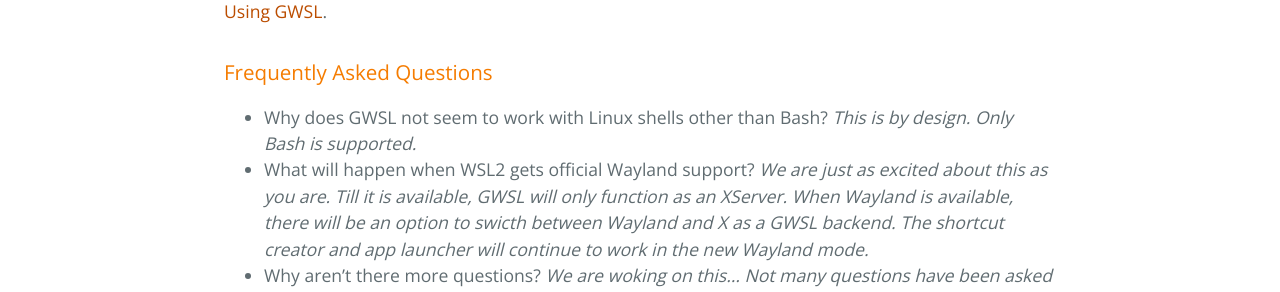
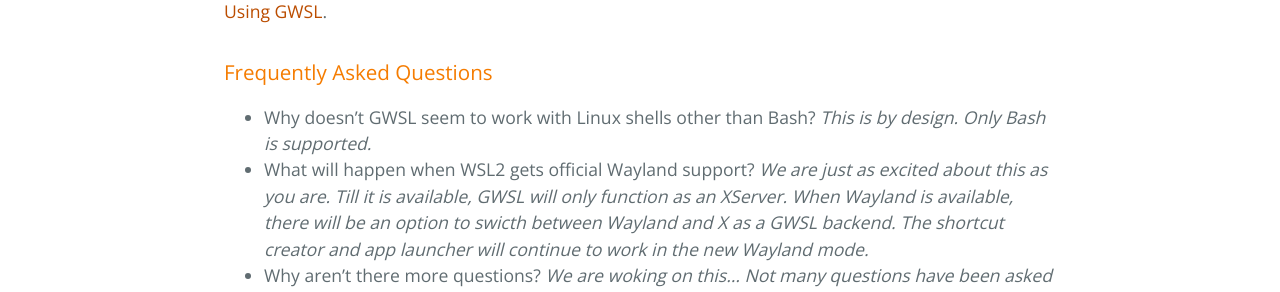
Before and after one commit to Opticos/gwsl, a Jekyll site: the page built from index.md, in a window 1280 px wide. Shown: the part 1810-2102 px from the top of the page. Built offline with Jekyll 4.4.1, drawn with Linux system fonts in a browser that asks for light colours; the repository's description, which GitHub fills in, is left out.

Commit message:
Update index.md

```diff
--- a/index.md
+++ b/index.md
@@ -84,7 +84,7 @@ Miscellaneous
 -->
 
 ### Frequently Asked Questions
-*  Why does GWSL not seem to work with Linux shells other than Bash? *This is by design. Only Bash is supported.*
+*  Why doesn't GWSL seem to work with Linux shells other than Bash? *This is by design. Only Bash is supported.*
 *  What will happen when WSL2 gets official Wayland support? *We are just as excited about this as you are. Till it is available, GWSL will only function as an XServer. When Wayland is available, there will be an option to swicth between Wayland and X as a GWSL backend. The shortcut creator and app launcher will continue to work in the new Wayland mode.*
 *  Why aren't there more questions? *We are woking on this... Not many questions have been asked frequently enough to put here. Start asking!*
 
```
